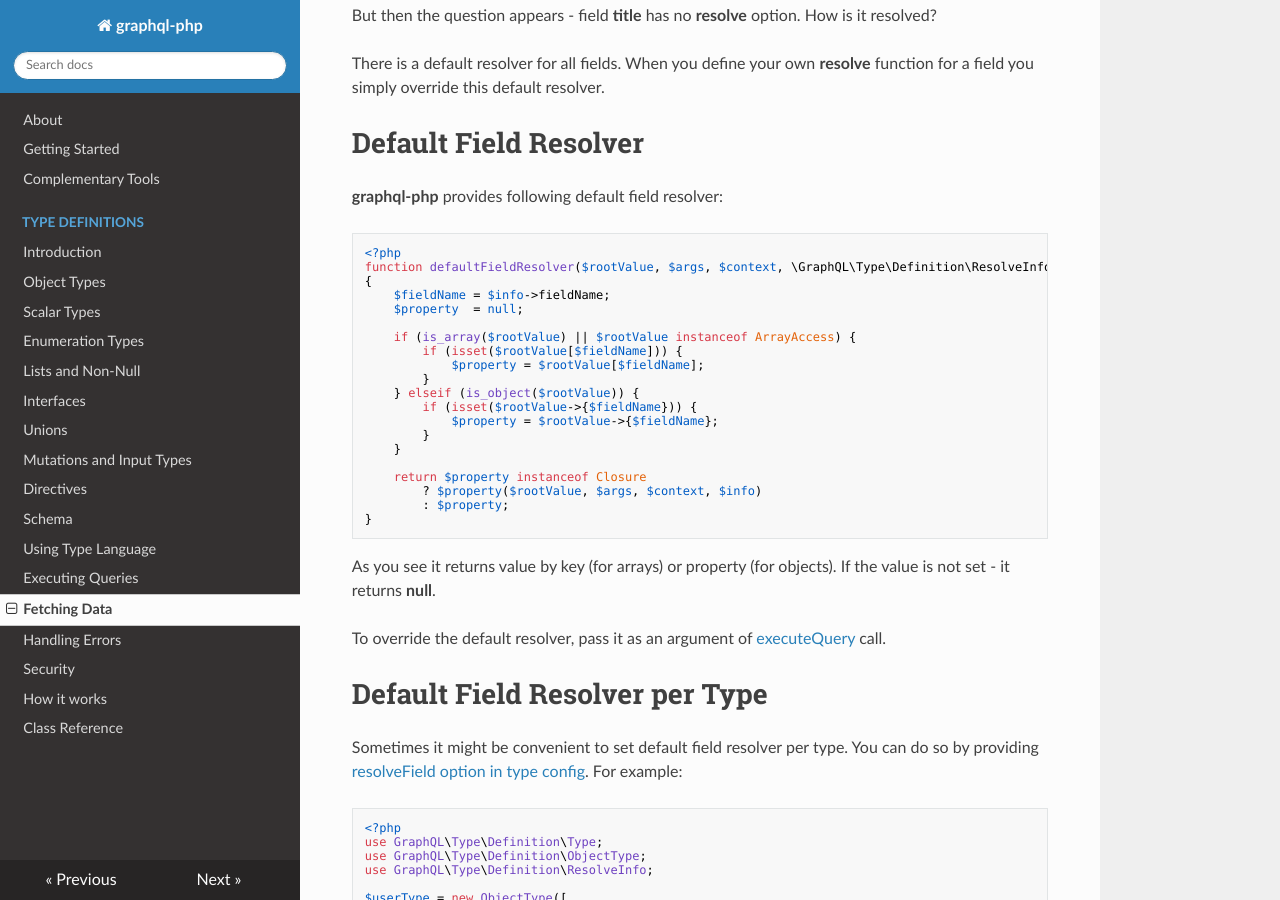
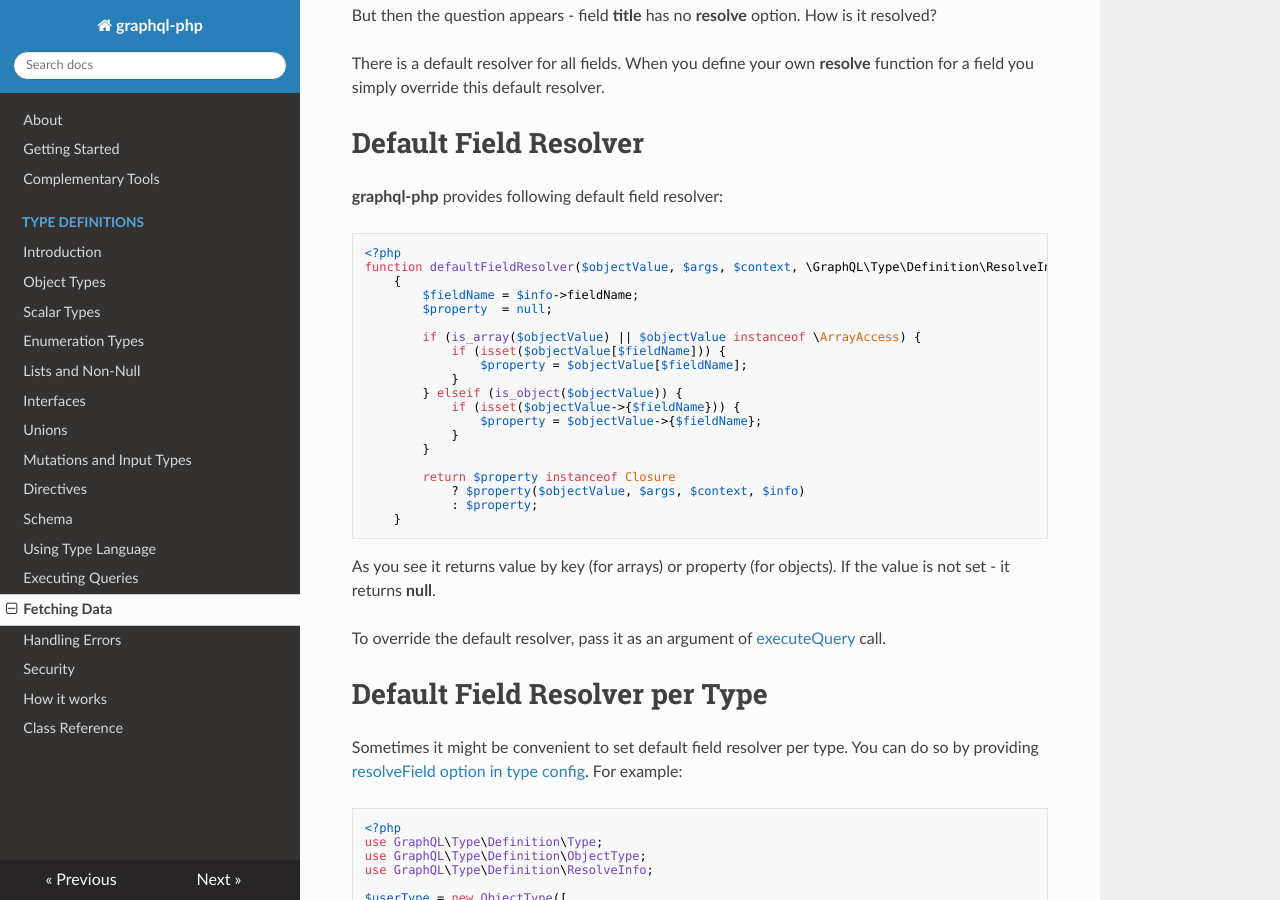
Before and after one commit to webonyx/graphql-php, an MkDocs documentation site: the page built from docs/data-fetching.md, in a window 1280 px wide and 900 px high, scrolled down 1756 px. Built offline with MkDocs 1.6.1, drawn with Linux system fonts in a browser that asks for light colours; nearby versions of some CDN libraries; old or Windows-style settings are respelled for this version of MkDocs.

Commit message:
Fix up some overly eager renamings in the docs

````diff
--- a/docs/data-fetching.md
+++ b/docs/data-fetching.md
@@ -103,25 +103,25 @@ for a field you simply override this default resolver.
 **graphql-php** provides following default field resolver:
 ```php
 <?php
-function defaultFieldResolver($rootValue, $args, $context, \GraphQL\Type\Definition\ResolveInfo $info)
-{
-    $fieldName = $info->fieldName;
-    $property  = null;
+function defaultFieldResolver($objectValue, $args, $context, \GraphQL\Type\Definition\ResolveInfo $info)
+    {
+        $fieldName = $info->fieldName;
+        $property  = null;
 
-    if (is_array($rootValue) || $rootValue instanceof ArrayAccess) {
-        if (isset($rootValue[$fieldName])) {
-            $property = $rootValue[$fieldName];
+        if (is_array($objectValue) || $objectValue instanceof \ArrayAccess) {
+            if (isset($objectValue[$fieldName])) {
+                $property = $objectValue[$fieldName];
+            }
+        } elseif (is_object($objectValue)) {
+            if (isset($objectValue->{$fieldName})) {
+                $property = $objectValue->{$fieldName};
+            }
         }
-    } elseif (is_object($rootValue)) {
-        if (isset($rootValue->{$fieldName})) {
-            $property = $rootValue->{$fieldName};
-        }
+
+        return $property instanceof Closure
+            ? $property($objectValue, $args, $context, $info)
+            : $property;
     }
-
-    return $property instanceof Closure
-        ? $property($rootValue, $args, $context, $info)
-        : $property;
-}
 ```
 
 As you see it returns value by key (for arrays) or property (for objects).
@@ -162,7 +162,6 @@ $userType = new ObjectType([
 
 Keep in mind that **field resolver** has precedence over **default field resolver per type** which in turn
  has precedence over **default field resolver**.
-
 
 # Solving N+1 Problem
 Since: 0.9.0
````
Also changed, not shown: docs/reference.md (+2 -2 lines), 1 other file.
